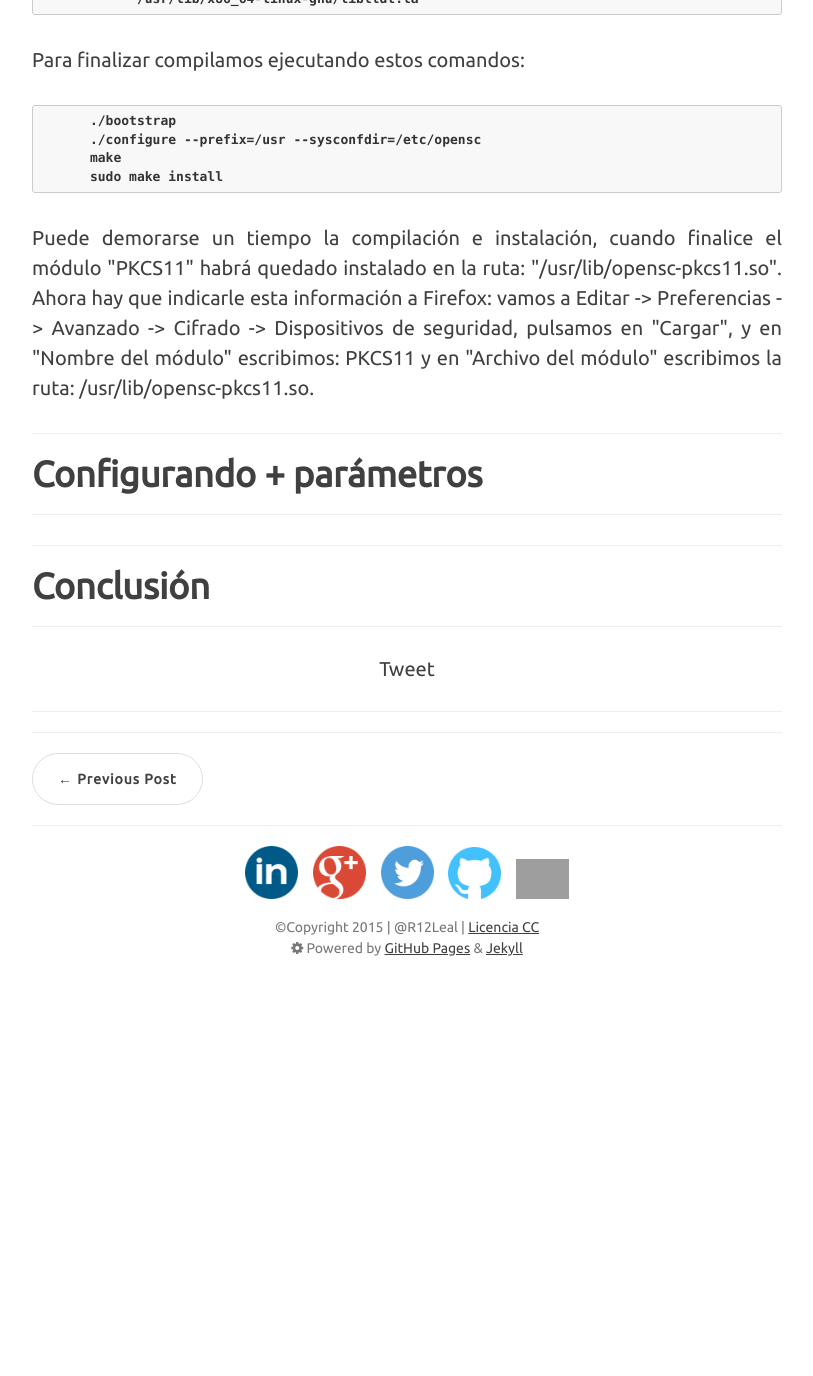
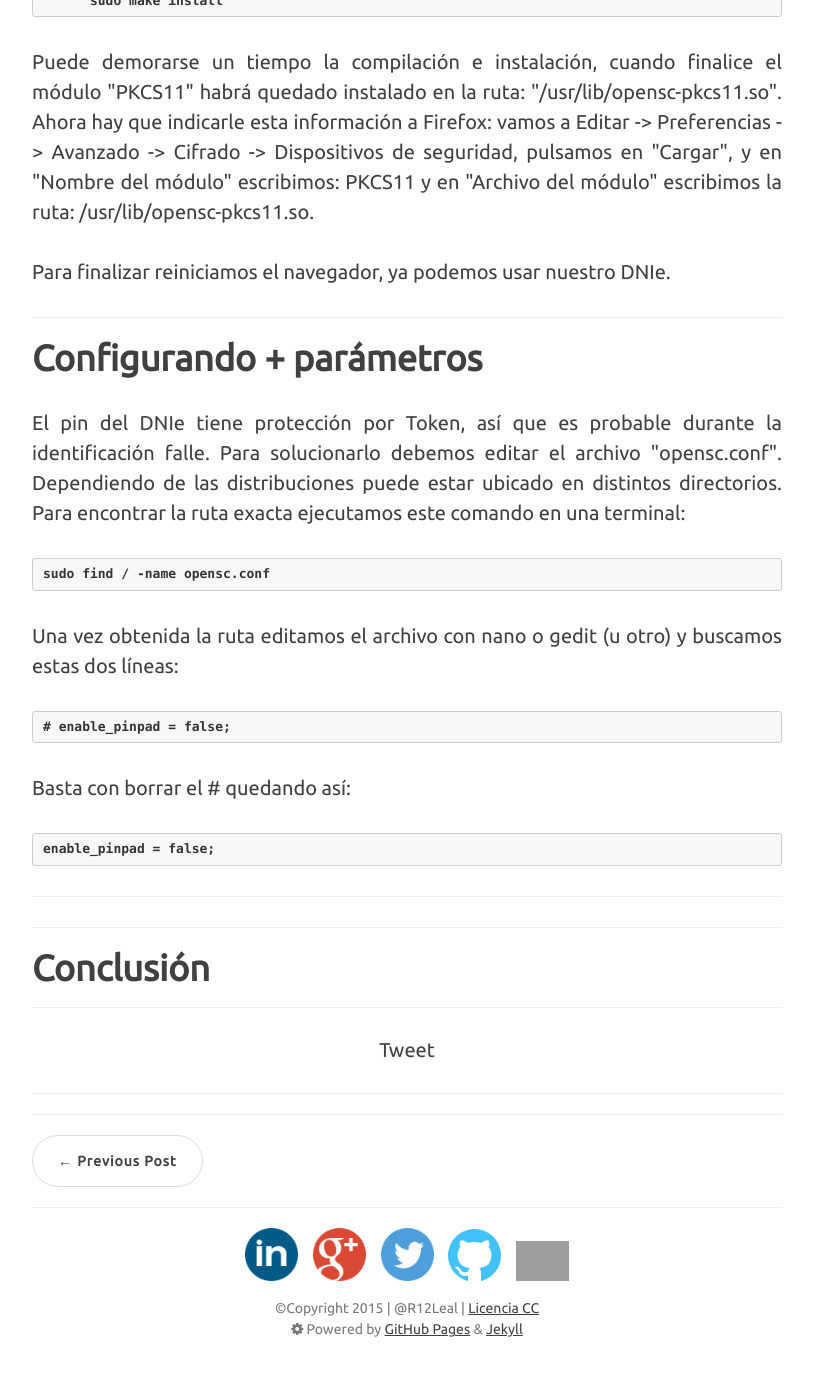
Before and after one commit to R12Leal/R12Leal.github.io, a Jekyll site: the page built from _posts/2015-10-15-dnie-ubuntu.markdown, in a window 1280 px wide and 1400 px high, scrolled down 5233 px. Shown: the top 1376 px of the window, without its empty margins (233-1046 px from the left). Built offline with Jekyll 4.4.1, drawn with Linux system fonts in a browser that asks for light colours; nearby versions of some CDN libraries; comment, search, counter and statistics services are not loaded; before the commit the page ends 6257 px from its top, so only the background shows below that; some of the changed text lies outside the part shown.

Commit message:
Update 09/11/2015

```diff
--- a/_posts/2015-10-15-dnie-ubuntu.markdown
+++ b/_posts/2015-10-15-dnie-ubuntu.markdown
@@ -34,13 +34,17 @@ header-img: 	"img/post/post_dnie/dnie-linux.jpg"
 <p>Primero comprobaremos que nuestro sistema reconoce el lector, en la terminal ejecutamos el siguiente comando:</p>
 <p><strong><pre>lsusb</pre></strong></p>
 <p>Ahora crearemos dos directorios, están relacionados con la compilación de la versión modificada de OpenSC para el DNIe:</p>
-<p><strong><pre>sudo mkdir /usr/lib/pkcs11</pre></strong></p>
-<p><strong><pre>sudo mkdir /etc/opensc</pre></strong></p>
+<p><strong><pre>
+sudo mkdir /usr/lib/pkcs11
+sudo mkdir /etc/opensc
+</pre></strong></p>
 <p>Finalmente instalaremos los controladores, librerías, bibliotecas y paquetes complementarios para que funcione todo correctamente:</p>
-<p><strong><pre>sudo apt-get install libccid pcscd</pre></strong></p>
-<p><strong><pre>sudo apt-get install libacr38u</pre></strong></p>
-<p><strong><pre>sudo apt-get install pinentry-gtk2 pcsc-tools libpcsclite1 libpcsclite-dev libreadline6 libreadline-dev coolkey</pre></strong></p>
-<p><strong><pre>sudo apt-get install pcscd pcsc-tools</pre></strong></p>
+<p><strong><pre>
+sudo apt-get install libccid pcscd
+sudo apt-get install libacr38u
+sudo apt-get install pinentry-gtk2 pcsc-tools libpcsclite1 libpcsclite-dev libreadline6 libreadline-dev coolkey
+sudo apt-get install pcscd pcsc-tools
+</pre></strong></p>
 <p>Y por último si queremos comprobar que reconoce correctamente la tarjeta:</p>
 <p><strong><pre>pcsc_scan</pre></strong></p>
 <hr />
@@ -85,8 +89,15 @@ cd .openscDNIe
       sudo make install
 </pre></strong></p>
 <p>Puede demorarse un tiempo la compilación e instalación, cuando finalice el módulo "PKCS11" habrá quedado instalado en la ruta: "/usr/lib/opensc-pkcs11.so". Ahora hay que indicarle esta información a Firefox: vamos a Editar -> Preferencias -> Avanzado -> Cifrado -> Dispositivos de seguridad, pulsamos en "Cargar", y en "Nombre del módulo" escribimos: PKCS11 y en "Archivo del módulo" escribimos la ruta: /usr/lib/opensc-pkcs11.so.</p>
+<p>Para finalizar reiniciamos el navegador, ya podemos usar nuestro DNIe.</p>
 <hr />
 <h2 class="section-heading">Configurando + parámetros</h2>
+<p>El pin del DNIe tiene protección por Token, así que es probable durante la identificación falle. Para solucionarlo debemos editar el archivo "opensc.conf". Dependiendo de las distribuciones puede estar ubicado en distintos directorios. Para encontrar la ruta exacta ejecutamos este comando en una terminal:</p>
+<p><strong><pre>sudo find / -name opensc.conf</pre></strong></p>
+<p>Una vez obtenida la ruta editamos el archivo con nano o gedit (u otro) y buscamos estas dos líneas:</p>
+<p><strong><pre># enable_pinpad = false;</pre></strong></p>
+<p>Basta con borrar el # quedando así:</p>
+<p><strong><pre>enable_pinpad = false;</pre></strong></p>
 <hr />
 <p></p>
 <hr />
```
